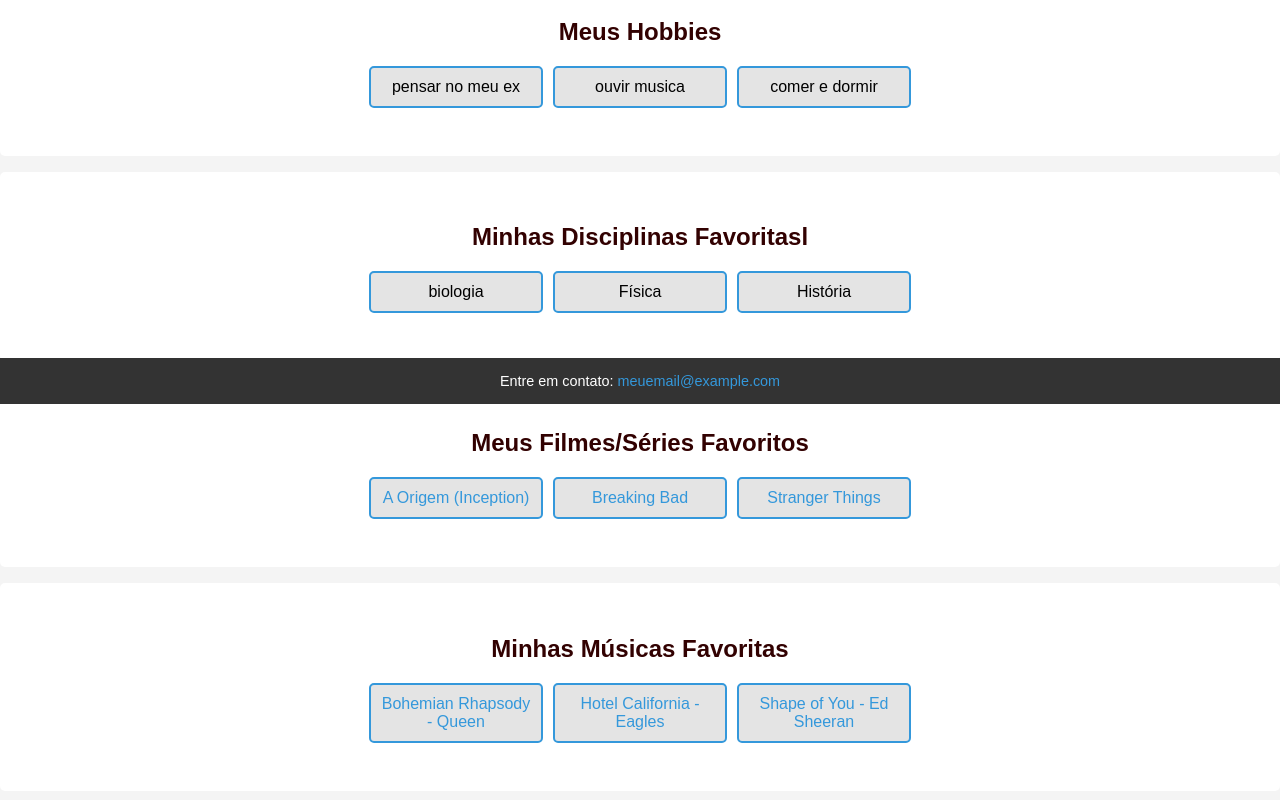
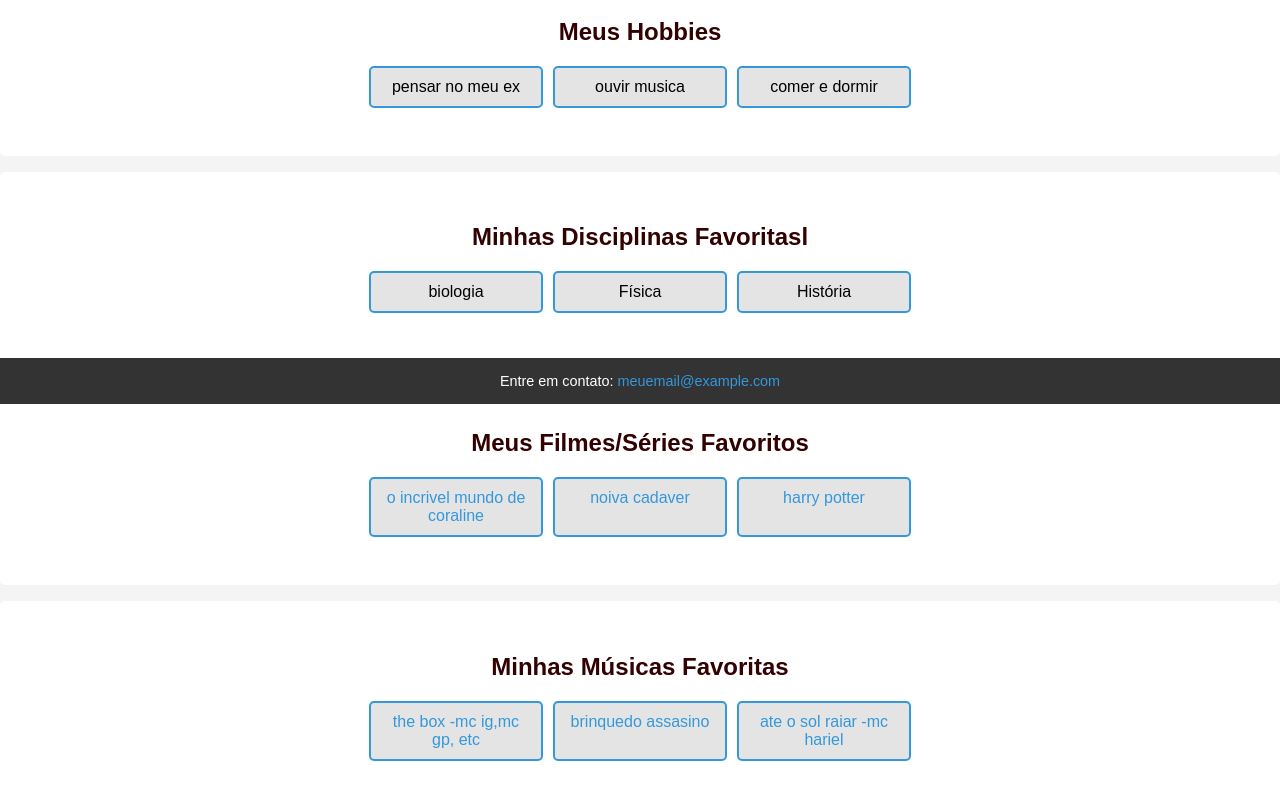
Before and after one commit to 38ak/minhapagina, a plain HTML site: page index.html in a window 1280 px wide. Shown: the part 396-1196 px from the top of the page. Drawn offline with Linux system fonts and the light colour scheme.

Commit message:
finalizando

```diff
--- a/index.html
+++ b/index.html
@@ -39,17 +39,17 @@
     <section>
         <h2>Meus Filmes/Séries Favoritos</h2>
         <ul>
-            <li><a href="https://www.youtube.com/watch?v=OGsGksBM-2E" target="_blank">A Origem (Inception)</a></li>
-            <li><a href="https://m.youtube.com/watch?v=_oUlx4U5_VY" target="_blank">Breaking Bad</a></li>
-            <li><a href="https://www.youtube.com/watch?v=9fIObnIGMlI" target="_blank">Stranger Things</a></li>
+            <li><a href="https://www.youtube.com/watch?v=OGsGksBM-2E" target="_blank">o incrivel mundo de coraline </a></li>
+            <li><a href="https://m.youtube.com/watch?v=_oUlx4U5_VY" target="_blank">noiva cadaver </a></li>
+            <li><a href="https://www.youtube.com/watch?v=9fIObnIGMlI" target="_blank">harry potter </a></li>
         </ul>
     </section>
     <section>
         <h2>Minhas Músicas Favoritas</h2>
         <ul>
-            <li><a href="https://www.youtube.com/watch?v=Jrj0cUK7hp8" target="_blank">Bohemian Rhapsody - Queen</a></li>
-            <li><a href="https://www.youtube.com/watch?v=Hd7wZBLGdbg" target="_blank">Hotel California - Eagles</a></li>
-            <li><a href="https://www.youtube.com/watch?v=mW8o_WDL91o" target="_blank">Shape of You - Ed Sheeran</a></li>
+            <li><a href="https://www.youtube.com/watch?v=Jrj0cUK7hp8" target="_blank">the box -mc ig,mc gp, etc</a></li>
+            <li><a href="https://www.youtube.com/watch?v=Hd7wZBLGdbg" target="_blank">brinquedo assasino</a></li>
+            <li><a href="https://www.youtube.com/watch?v=mW8o_WDL91o" target="_blank">ate o sol raiar -mc hariel </a></li>
         </ul>
     </section>
     <footer>
```
